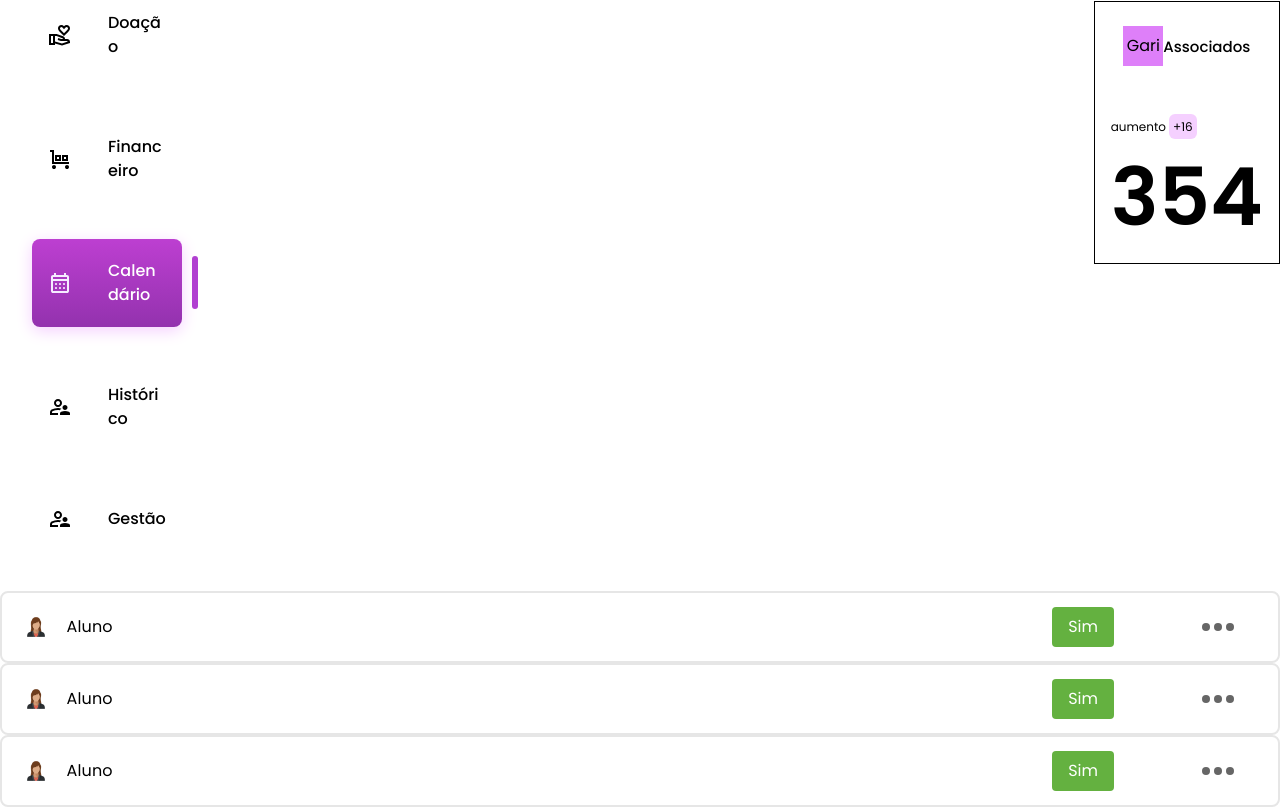
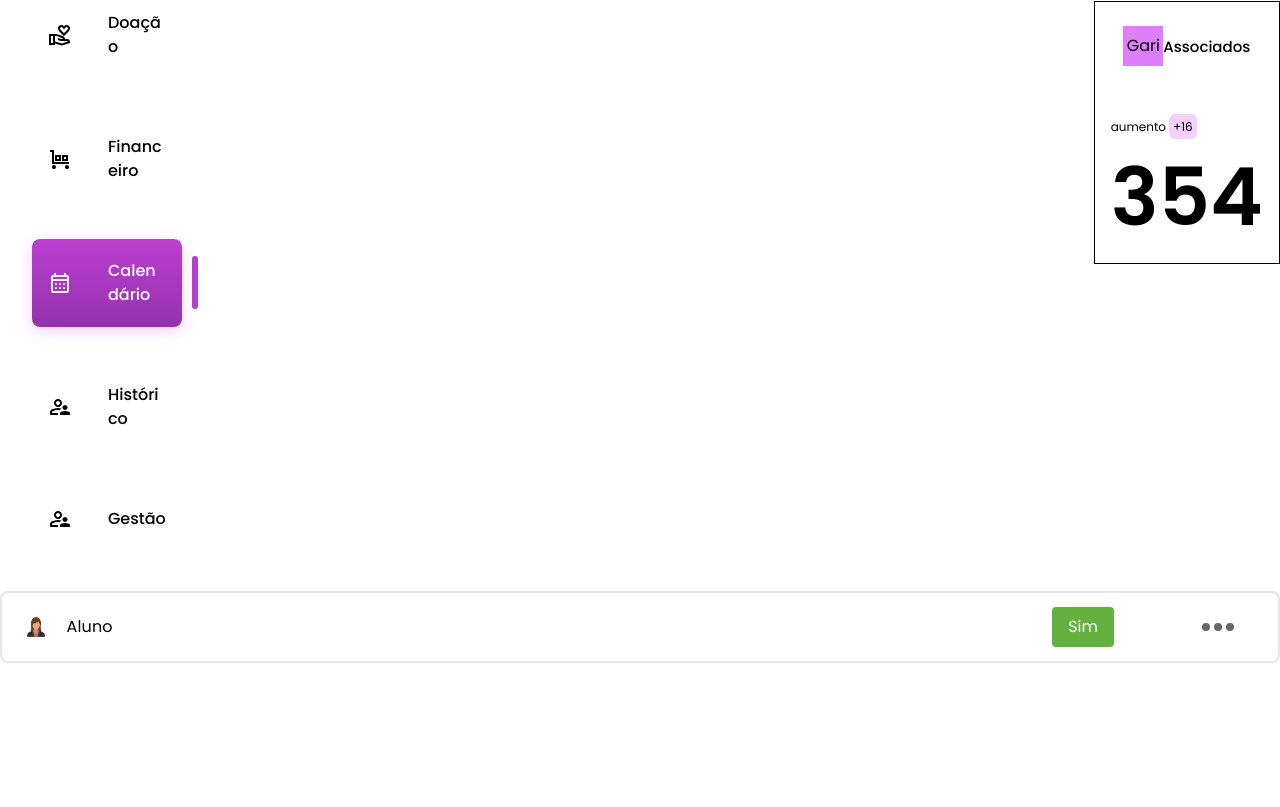
Before and after one commit to ryanNS3/PlanNexus-Front-End, a React (Vite) app: page /calendario in a window 1280 px wide. Shown: the part 383-1190 px from the top of the page. After the commit the page ends 1046 px from the top, so only its background shows below. Built offline with nearby package versions, Linux system fonts and the light colour scheme.

Commit message:
feat: added hover to students settings component

```diff
--- a/src/App.jsx
+++ b/src/App.jsx
@@ -15,8 +15,6 @@ function App() {
         </Route>
       </Routes>
       <LineTable/>
-      <LineTable/>
-      <LineTable/>
     </>
   );
 }
--- a/src/components/LineTable/index.jsx
+++ b/src/components/LineTable/index.jsx
@@ -10,7 +10,7 @@ export function LineTable() {
                 </div>
                 <div className="flex items-center justify-center gap-20">
                     <div className="bg-[#64B140] rounded px-4 py-2"><p className="text-[#fff]">Sim</p></div>
-                    <div className="flex gap-1 cursor-pointer p-2">
+                    <div className="flex gap-1 cursor-pointer p-2 hover:bg-cinza-100 rounded">
                         <div className="rounded-full bg-cinza-400 height w-2 h-2"></div>
                         <div className="rounded-full bg-cinza-400 height w-2 h-2"></div>
                         <div className="rounded-full bg-cinza-400 height w-2 h-2"></div>
```
